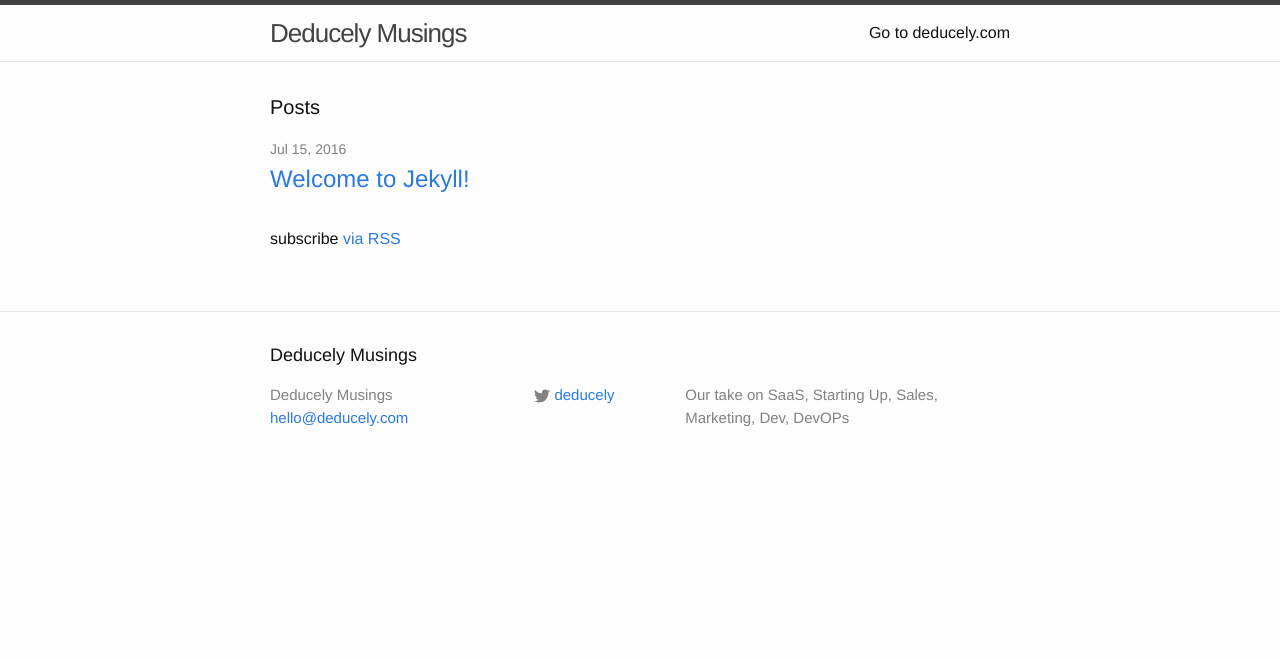
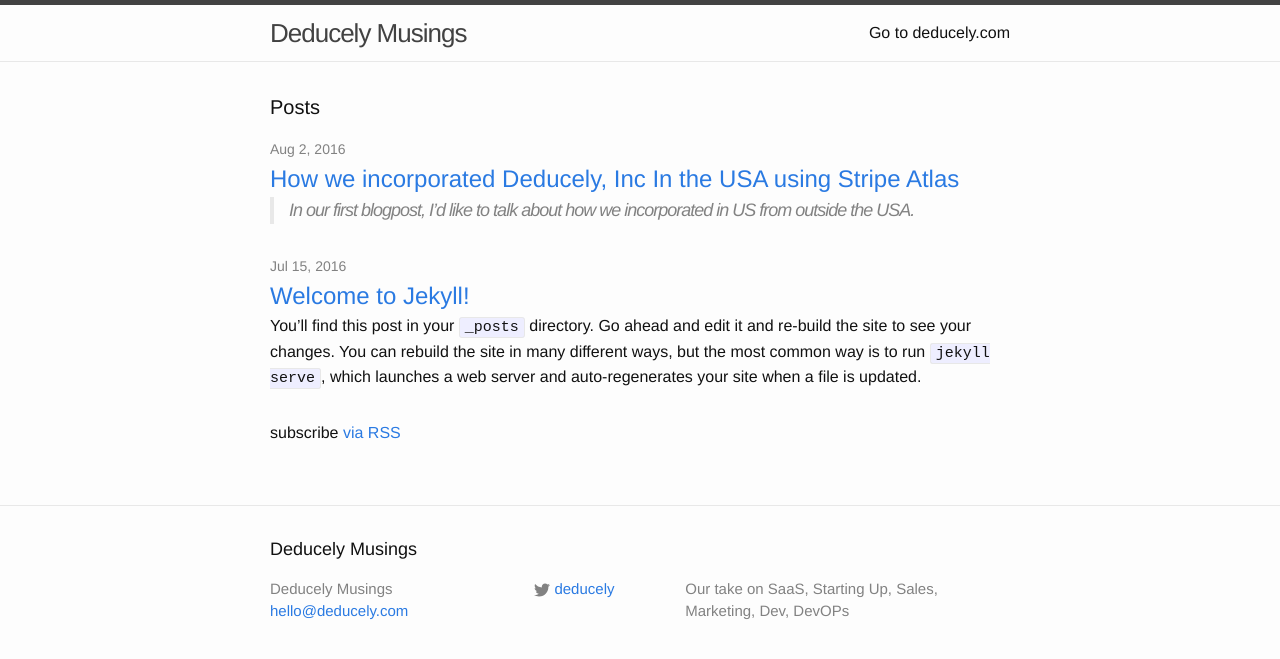
Before and after one commit to deducely/deducely.github.io, a Jekyll site: the page built from blog.md, in a window 1280 px wide. Shown: the top 659 px of the page. Built offline with Jekyll 4.4.1, drawn with Linux system fonts in a browser that asks for light colours; some of the changed lines change nothing that is shown.

Commit message:
Added article

```diff
--- /dev/null
+++ b/_posts/2016-08-02-incorporate-in-the-usa.markdown
@@ -0,0 +1,159 @@
+---
+layout: post
+title:  "How we incorporated Deducely, Inc In the USA using Stripe Atlas"
+date:   2016-08-02 12:12:12 +0530
+permalink: /blog/how-to-incorporate-in-the-us-from-oustside-the-usa-v-3
+excerpt_separator: <!--more-->
+---
+
+> In our first blogpost, I'd like to talk about how we incorporated in US from outside the USA.
+
+<!--more-->
+
+>This is a version 3.0 post that is inspired from [ V 1.0 by my former boss Girish Mathrubootham](http://blog.freshdesk.com/how-to-incorporate-a-us-corporation-from-outs/) and [V 2.0 by Suresh Sambandam, CEO of KiSSFLOW. ](https://www.chargebee.com/blog/how-to-incorporate-in-the-us-v2/)
+
+<!--break-->
+>This article can not be considered Legal advise, please consult a lawyer and/or accountant before incorporating.
+
+![US Incorporation 101](http://i.imgur.com/cUx4iEn.png?1)
+
+
+
+The US has one of the most mature banking and financial systems in the world. Owing to this  many internet businesses prefer to incorporate in the US. In India the reserve bank of India does **not** allow businesses to automatically charge user's credit/debit card's; explicit user consent is expected via a second factor authentication like an OTP or a password. This hampers the smooth functioning of subscription businesses that charge users every month.
+
+However **A US based company can store its user's credit cards and charge them automatically** in a recurring fashion seamlessly. For the convenience of auto-charging credit cards many 'Subscription As A Service' (SaaS) companies based out of India have their headquartered in the US.
+
+Deducely being a SaaS product, we wanted the ability to charge our user's cards every month automatically without asking them to input their card number every month. Since we operate from India our options were very limited
+
+#### We had 3 options in hand, but we had apprehensions too:
+1. Incorporate in a foreign country - Too costly, close to $2000
+2. Use 2Checkout or FastSpring - About 10% to be paid as commissions
+3. Use Paypal subscriptions - Developer un-friendly, average customer support
+
+**Enter The Atlas Program**
+![Stripe Atlas](http://i.imgur.com/KxuqDHx.png)
+
+Stripe atlas is a bento box  for businesses to get up and running. Stripe Atlas grants the following for a flat fee of $500:
+
+1. US company registration (A Delaware C corp).
+2. Registering with the IRS for taxation purposes.
+3. A Zero balance US bank account in Silicon valley bank.
+4. Access to Legal and Tax consultation from PwC, Orrick and UpCounsel.
+5. **$15,000 in Amazon Web Services Credits.**
+6. A Stripe account ready to accept payments.
+
+
+We were skeptical about this program, We even felt it was too good to be true but when we approached  [Avinash Raghava](https://twitter.com/avinashraghava) of [iSpirit](http://www.ispirt.in)  and [Suresh Sambandam](https://twitter.com/sureshsambandam) of [KiSSFLOW](https://kissflow.com) for expert opinion, we were advised to go ahead and incorporate via Stripe Atlas. It was totally worthwhile.
+
+### How to incorporate a Delaware C Corp in the USA through the Stripe Atlas program?
+
+#### Step 1: Get an invite to the Atlas program
+
+This is the most difficult part, as of now the stripe atlas program is invite only, you could try requesting an invite on the website or via their [twitter account](https://twitter.com/atlas). Once you are successfully invited you'd get an email with a link that can be used to register an account at [Stripe Atlas](https://atlas.stripe.com/). Now You'd be required to create a new Stripe account.
+
+#### Step 2: Enter detailed information about your business
+
+Once you have signed up for the Stripe account you would be presented with the following overview screen :
+
+![stripe starting page](http://i.imgur.com/SWtcNjI.png?1)
+
+When we click on get started we are presented with a screen that asks a few details about the product and the business:
+
+![business details page](http://i.imgur.com/Mmtnk1d.png)
+
+#### Step 3: Enter how you'd like to structure your company
+
+There are two ways to structure your company when your business is not physically present in the US. This is a very crucial decision and should be taken after thorough deliberation.
+
+1. Setting up a US headquartered company with an Indian (or other non US country) subsidiary: [Freshdesk's model](http://blog.freshdesk.com/how-to-incorporate-a-us-corporation-from-outs/)
+2. Setting up a US subsidiary for a non US parent company: [KiSSFLOW's model](https://www.chargebee.com/blog/how-to-incorporate-in-the-us-v2/)
+
+![Company incorporation screen](http://i.imgur.com/f6BOVoY.png)
+
+We had not incorporated anywhere yet and we went ahead with Freshdesk's model , so we were asked to enter our company's desired name, while entering the desired name please ensure that the name is not registered by any other entity, a simple google search could help you out.
+
+Although we could have enter our local non US address, we went ahead and purchased a physical address in the US through [virtual post mail](http://www.virtualpostmail.com) for $10/month; virtualpostmail.com scan the physical mail that we get and email it to us. We received our ETPS(Electronic tax payment system) credentials through our physical address. Though the US address wouldn't be of any other use in the immediate future, we wanted Deducely to be global and hence we invested in a US physical address.
+
+We got a US phone number for free through Google Voice and entered that as our phone number, to get a Google voice number you need to know someone with a US phone number from a major carrier like Verizon, AT&T or Sprint. Once the google voice setup is done you will be able to make and receive calls from your US google voice number through the [Hangouts dialer app](https://play.google.com/store/apps/details?id=com.google.android.apps.hangoutsdialer&hl=en) . You could enter your local number here as well.
+> If you choose to set up a US subsidiary with a Non US company as the parent you would be asked to present the Non US company's tax ID and registration certificate. Please consult your local lawyer and accountant for any regulatory compliances that need to be met.
+
+#### Step 4: Enter the details about the people in the company
+
+In this page you'd be prompted to enter the personal details of all the people who would have more than 25% stakes in the company. Please have a scanned copy of your passport or any other government issued IDs.
+
+![Personal details about the founders](https://i.imgur.com/pH9RR8A.png)
+
+Now,  in the same page, you will also be asked to select the company's president, secretary, incorporator and directors.
+
+![Board of directors](http://i.imgur.com/5wthqZG.png?1)
+
+#### Step 5: Enter the bank account administrator details and pay:
+
+ Getting a US bank account is the most difficult part for any non US entrepreneur , You either have to be physically present in the US or know someone in the US who could introduce you to the bank. These banks tend to have high maintenance fees and high minimum balances associated with them. However stripe atlas has partnered with [Silicon Valley Bank(SVB)](svb.com). SVB provides a zero balance account with no maintenance fee for 2 years. In the following screen you will get an option to select the administrator for the SVB account
+
+ ![SVB administrator](http://i.imgur.com/2RY9V80.png)
+
+#### Step 6: Enter your credit/debit card details:
+
+ You will be presented with a stripe checkout popup where you can enter your card details. You will we charged $500 USD only after the successful incorporation of your company. After the payment you'd get a prompt saying that your incorporation would be complete in one week.
+
+<center>
+<img src="http://i.imgur.com/SX3fOBL.png?1">
+</center>
+<br>
+
+ **Since Deducely was one of the initial pilot companies to be incorporated via the Stripe Atlas program we did not have to spend a dime to get up and running with a US company and bank account! Thanks a tonne [Patrick](https://twitter.com/patrickc), we owe you one!**
+
+#### Step 7: The application review process:
+
+I am not sure if this is step would be applicable for everyone. A couple of days after we had submitted our application we received an email from stripe requesting us to furnish details like our estimated timeline, screenshots, Terms of service etc... and we showed them our screenshots and git account; after a few anxious days our application was accepted. I feel this is necessary steps to prevent abuse of this program.
+
+#### Step 9: Digitally sign the incorporation documents:
+
+After the review process is done and dusted, all the associated people in step 4 would receive an email with a link to a [Docusign](http://docusign.com) document. You can read the documents and sign. We would be able to proceed to the next step only when all the associated people have completed signing the documents.
+
+#### Step 10: The AWS activate account:
+
+After signing all the documents you'd get an email with a link to activate your AWS goodies. You'd get:
+
+* $15,00 in AWS credits valid for 2 years.
+* Access to AWS web based training (worth $600).
+* Access to AWS business support (worth $5000).
+* Access to AWS solution architects.
+
+#### Step 11: Receive your incorporation documents:
+
+After you digitally sign all the incorporation documents , wait for around 5-7 days to get your Delaware C corp incorporation certificate and your Tax ID(Employer Identification Number) from the IRS.
+
+#### Step 12: Opening the SVB account:
+
+Since we had given a PO box address in the US we were asked to give the physical address where our business is present. We emailed this to SVB and after 1 week we were granted access to SVB online banking.
+
+ **This is the end of the incorporation procedure, here a few things to be done next**
+
+#### Next Steps:
+
+1) Signing the stock plans:
+Stripe would email you a draft of a Stock agreements, get it signed by your board of directors. Stripe would also schedule a free 30 minute call with upcounsel - a law firm for clarifying any queries.
+
+2) Sending funds to the SVB account:
+Ideally you can wire funds into your SVB account, but this is a tedious process involving a lot of waiting. We found (square cash)[https://cash.me] to be a convenient way to send cash into our SVB account. It takes 2 working days for the cash to show up in your bank account.
+
+3) Getting a credit / debit card :
+You have funds in your SVB account and you want to pay for your hosting and other subscriptions, there are two options that I am aware of, the first method would be to apply get a business credit/debit card from SVB and get it delivered to your address. The second method is signing up at [privacy.com](hhtps://privacy.com). Privacy.com is a new age fin tech company that links with your bank account, through this service you can generate virtual VISA cards with fixed spending limits and close them whenever you want. We use privacy.com to generate virtual credit cards and track our spending. This service is free!
+
+4) The Unofficial Stripe entrepreneurs Facebook group:
+If you are not based in the US and have a US based company , we have created an [unofficial stripe atlas entrepreneurs group in Facebook](https://www.facebook.com/groups/1751531058421877/) . You are not alone here, if you run into any issues or need help you can ask other fellow atlas entrepreneurs for help.
+
+Overall our experience with Stripe atlas was exemplary. Their support team always had our back; I'd like to give a huge shoutout to Anita from the Stripe atlas team, she was very not only knowledgeable but also very patient in replying to the barrage of queries that we raised every day! Ideally a service like this would cost you at least 800$ without the bank account and $15,000 in AWS credits. Stripe Atlas = A happy meal for company incorporation!
+
+>If you need any help or have any queries related to this post please reach out to me at aswin &lt;at&gt; deducely &lt;dot&gt; com
+
+<meta property="og:title" content="How we incorporated Deducely, Inc In the USA using Stripe Atlas" />
+<meta property="og:image" content="http://i.imgur.com/cUx4iEn.png?1" />
+<meta property="og:locale" content="en_US" />
+<meta property="og:type" content="article" />
+<meta property="og:description" content="How we incorporated Deducely, Inc in the US spending $0*" />
+<meta property="og:site_name" content="Deducely.com" />
+<meta property="article:publisher" content="https://facebook.com/deducely" />
+<meta property="article:author" content="https://www.facebook.com/aswinvayiravan" />
--- a/blog.md
+++ b/blog.md
@@ -15,6 +15,7 @@
 
         <h2>
           <a class="post-link" href="{{ post.url | prepend: site.baseurl }}">{{ post.title }}</a>
+          <div class="excerpt">{{ post.excerpt }}</div>
         </h2>
       </li>
     {% endfor %}
```
Also changed, not shown: 7 other files.
